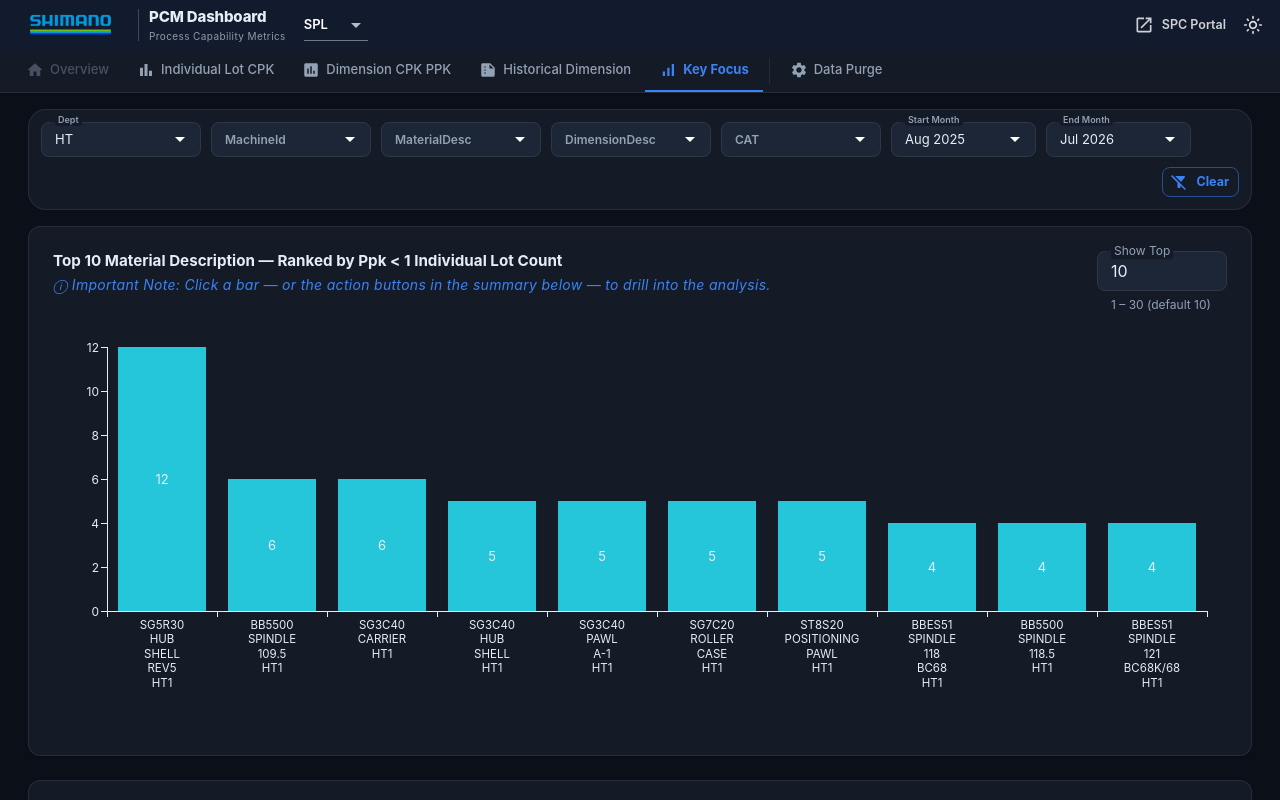
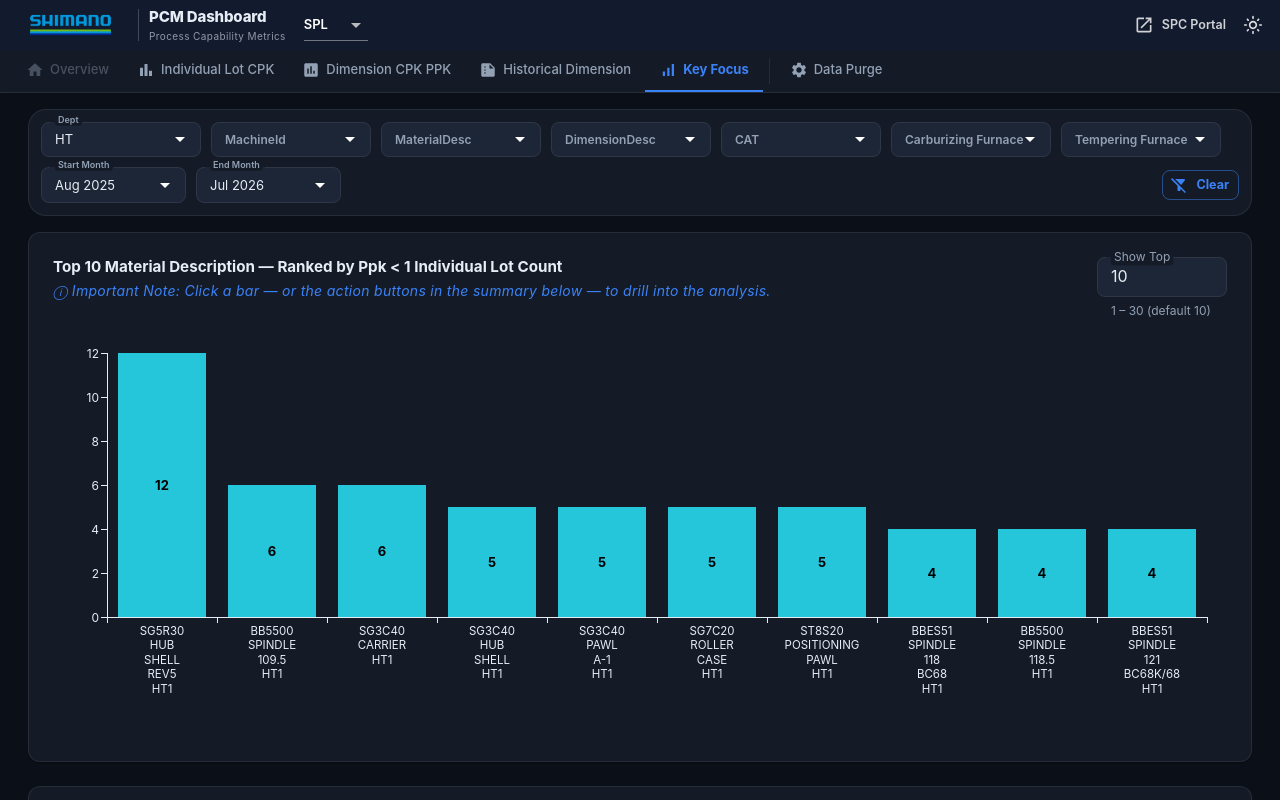
Before and after one commit to AswinjebiCorpfield/vercelcpk, a React (Create React App) app: page /PCM/nc-lot-bar in a window 1280 px wide. Built offline with nearby package versions, Linux system fonts and the light colour scheme; what react-plotly.js would draw is missing.

Commit message:
filter add and pie chart changes

```diff
--- a/src/components/charts/NCLotRankBar.js
+++ b/src/components/charts/NCLotRankBar.js
@@ -132,6 +132,8 @@ const NCLotRankBar = () => {
             MaterialDesc: '',
             DimensionDesc: '',
             CAT: ['CTQ', 'CTP', 'NOR'],
+            CarburizingFurnace: '',
+            TemperingFurnace: '',
             StartMonth: '',
             EndMonth: '',
         };
@@ -157,6 +159,8 @@ const NCLotRankBar = () => {
             MaterialDesc: '',
             DimensionDesc: '',
             CAT: [],
+            CarburizingFurnace: '',
+            TemperingFurnace: '',
             StartMonth: '',
             EndMonth: '',
         };
@@ -220,11 +224,34 @@ useEffect(() => {
     return allMonthsCombined.filter(m => m >= filters.StartMonth);
   }, [allMonthsCombined, filters.StartMonth]);
 
+  // Carburizing (TVC) / Tempering (TAT) furnace filter options — derived from the
+  // furnace ranking data already fetched for this Dept=HT view (not furnace-filtered,
+  // so the full option list is preserved regardless of the current selection).
+  const carburizingFurnaceOptions = useMemo(
+    () => Array.from(new Set((tvcNCData || []).map(d => d.TVC).filter(Boolean))).sort(),
+    [tvcNCData]
+  );
+  const temperingFurnaceOptions = useMemo(
+    () => Array.from(new Set((tatNCData || []).map(d => d.TAT).filter(Boolean))).sort(),
+    [tatNCData]
+  );
+
+  // Apply the furnace selections client-side. Real-API rows expose CarburizingFurnace
+  // / TemperingFurnace as comma-joined furnace lists; rows lacking the field (e.g. demo
+  // fixtures) pass through so the view isn't emptied when a furnace is selected.
+  const displayMaterialData = useMemo(() => {
+    const carb = filters.CarburizingFurnace;
+    const temp = filters.TemperingFurnace;
+    if (!carb && !temp) return materialNCData;
+    const matches = (val, sel) => val == null || String(val).split(',').map(s => s.trim()).includes(sel);
+    return materialNCData.filter(r => (!carb || matches(r.CarburizingFurnace, carb)) && (!temp || matches(r.TemperingFurnace, temp)));
+  }, [materialNCData, filters.CarburizingFurnace, filters.TemperingFurnace]);
+
   // Material summary: search filter + column sort applied before pagination.
   const processedMaterialData = useMemo(() => {
     const q = search.trim().toLowerCase();
-    // Table mirrors the chart's Top-N selection (materialNCData is rank-ordered).
-    let rows = materialNCData.slice(0, effectiveTopN);
+    // Table mirrors the chart's Top-N selection (displayMaterialData is rank-ordered).
+    let rows = displayMaterialData.slice(0, effectiveTopN);
     if (q) {
       rows = rows.filter(r => {
         const tvc = (r.CarburizingFurnace || '').toLowerCase();
@@ -243,7 +270,7 @@ useEffect(() => {
       return 0;
     });
     return sorted;
-  }, [materialNCData, effectiveTopN, search, order, orderBy]);
+  }, [displayMaterialData, effectiveTopN, search, order, orderBy]);
 
   const handleSort = (field) => {
     if (!field) return;
@@ -361,10 +388,10 @@ useEffect(() => {
     // Lot count (1–30, default 10). materialNCData is already filter-applied (API
     // query) and rank-ordered, so slicing honours the active filters.
     const chartMaterialData = useMemo(() => {
-        return materialNCData.slice(0, effectiveTopN);
-    }, [materialNCData, effectiveTopN]);
+        return displayMaterialData.slice(0, effectiveTopN);
+    }, [displayMaterialData, effectiveTopN]);
 
-    const materialPpkLessThanOneCountList = materialNCData.map(item => item.PPK_NC_Count);
+    const materialPpkLessThanOneCountList = displayMaterialData.map(item => item.PPK_NC_Count);
     const isMaterialAllZero = materialPpkLessThanOneCountList.length > 0 && materialPpkLessThanOneCountList.every(v => v === 0);
 
     return (
@@ -427,6 +454,50 @@ useEffect(() => {
                                 />
                             );
                         })}
+                <Autocomplete
+                    size="small"
+                    options={['', ...carburizingFurnaceOptions]}
+                    value={filters.CarburizingFurnace ?? ''}
+                    onChange={(e, value) => handleFilterChange('CarburizingFurnace', value ?? '')}
+                    renderInput={(params) => (
+                        <TextField
+                            {...params}
+                            label="Carburizing Furnace"
+                            variant="outlined"
+                            sx={{ minWidth: 160, flex: '1 1 160px' }}
+                            placeholder="All"
+                            InputLabelProps={{ sx: { '&.MuiInputLabel-shrink': { bgcolor: 'background.paper', px: 0.5, borderRadius: 0.5 } } }}
+                        />
+                    )}
+                    getOptionLabel={(option) => option === '' ? '' : option}
+                    isOptionEqualToValue={(option, value) => option === value}
+                    ListboxProps={{ style: { maxHeight: 300 } }}
+                    renderOption={(props, option) => (
+                        <li {...props}>{option === '' ? 'All' : option}</li>
+                    )}
+                />
+                <Autocomplete
+                    size="small"
+                    options={['', ...temperingFurnaceOptions]}
+                    value={filters.TemperingFurnace ?? ''}
+                    onChange={(e, value) => handleFilterChange('TemperingFurnace', value ?? '')}
+                    renderInput={(params) => (
+                        <TextField
+                            {...params}
+                            label="Tempering Furnace"
+                            variant="outlined"
+                            sx={{ minWidth: 160, flex: '1 1 160px' }}
+                            placeholder="All"
+                            InputLabelProps={{ sx: { '&.MuiInputLabel-shrink': { bgcolor: 'background.paper', px: 0.5, borderRadius: 0.5 } } }}
+                        />
+                    )}
+                    getOptionLabel={(option) => option === '' ? '' : option}
+                    isOptionEqualToValue={(option, value) => option === value}
+                    ListboxProps={{ style: { maxHeight: 300 } }}
+                    renderOption={(props, option) => (
+                        <li {...props}>{option === '' ? 'All' : option}</li>
+                    )}
+                />
                 <Autocomplete
                     size="small"
                     options={startMonthOptions}
@@ -563,6 +634,7 @@ useEffect(() => {
                                     <BarChart
                                         height={400}
                                         margin={{ left: 54, right: 20, top: 16, bottom: 120 }}
+                                        sx={{ '& .MuiBarLabel-root': { fill: '#000', fontWeight: 700 } }}
                                         xAxis={[{
                                             data: chartMaterialData.map(r => (r.MaterialDesc || '').split(' ').join('\n')),
                                             scaleType: 'band',
--- a/src/components/tables/OverallLotsClickedTable.js
+++ b/src/components/tables/OverallLotsClickedTable.js
@@ -366,10 +366,11 @@ const OverallLotsClickedTable = () => {
             color: colors[label],
         }));
 
-        const currentFilter = allFilters[pieKey];
-        if (currentFilter && currentFilter.length > 0) {
-            return pieData.filter(d => currentFilter.includes(d.label));
-        }
+        // Always return every label for this dimension (already narrowed by the
+        // OTHER dimensions' selections via crossFilters). We intentionally do NOT
+        // filter down to this dimension's own selection, so the pie and legend keep
+        // showing all options and the user can multi-select instead of the list
+        // collapsing to the single clicked value.
         return pieData;
     }, [applyFilters]);
 
@@ -476,7 +477,11 @@ const OverallLotsClickedTable = () => {
                                 <Box sx={{ display: 'flex', alignItems: 'flex-start', height: 'auto' }}>
                                     <PieChart
                                         series={[{
-                                            data: carbPieData.length ? carbPieData : [{ label: 'No Data', value: 1, color: 'rgba(148,163,184,0.18)' }],
+                                            data: (() => {
+                                                const sel = filterValues.BatchMC2 || [];
+                                                const shown = sel.length ? carbPieData.filter(d => sel.includes(d.label)) : carbPieData;
+                                                return shown.length ? shown : [{ label: 'No Data', value: 1, color: 'rgba(148,163,184,0.18)' }];
+                                            })(),
                                             highlightScope: { faded: 'global', highlighted: 'item' },
                                             cornerRadius: 6,
                                             paddingAngle: 2,
@@ -497,40 +502,9 @@ const OverallLotsClickedTable = () => {
                                     alignItems: 'flex-start',
                                     justifyContent: 'flex-start',
                                 }}>
-                                    {(filterValues.BatchMC2 && filterValues.BatchMC2.length > 0) ? (
-                                        // One chip per selected furnace (multi-select) so the legend
-                                        // matches every slice in the pie, not just the first value.
-                                        filterValues.BatchMC2.map((sel) => {
-                                            const slice = carbPieData.find(item => item.label === sel);
-                                            const sliceColor = slice?.color || '#90caf9';
-                                            return (
-                                        <Box
-                                            key={sel}
-                                            sx={{
-                                                cursor: 'pointer',
-                                                px: 1,
-                                                py: 1,
-                                                borderRadius: 1,
-                                                background: sliceColor,
-                                                color: '#222',
-                                                fontWeight: 700,
-                                                border: `1px solid ${sliceColor}`,
-                                                mb: 1,
-                                                minWidth: 0,
-                                                fontSize: 13,
-                                                whiteSpace: 'nowrap',
-                                                '&:hover': {
-                                                    opacity: 0.8
-                                                },
-                                            }}
-                                            onClick={() => handlePieClick('BatchMC2', sel)}
-                                        >
-                                            {sel} ({slice?.value || 0})
-                                        </Box>
-                                            );
-                                        })
-                                    ) : (
-                                        carbPieData.map((item) => (
+                                    {carbPieData.map((item) => {
+                                        const selected = (filterValues.BatchMC2 || []).includes(item.label);
+                                        return (
                                             <Box
                                                 key={item.label}
                                                 sx={{
@@ -538,9 +512,9 @@ const OverallLotsClickedTable = () => {
                                                     px: 1,
                                                     py: 1,
                                                     borderRadius: 1,
-                                                    background: undefined,
-                                                    color: item.color,
-                                                    fontWeight: 500,
+                                                    background: selected ? item.color : undefined,
+                                                    color: selected ? '#222' : item.color,
+                                                    fontWeight: selected ? 700 : 500,
                                                     border: `1px solid ${item.color}`,
                                                     mb: 1,
                                                     minWidth: 0,
@@ -555,8 +529,8 @@ const OverallLotsClickedTable = () => {
                                             >
                                                 {item.label} ({item.value})
                                             </Box>
-                                        ))
-                                    )}
+                                        );
+                                    })}
                                 </Box>
                             </Box>
                         </Box>
@@ -569,7 +543,11 @@ const OverallLotsClickedTable = () => {
                                 <Box sx={{ display: 'flex', alignItems: 'flex-start', height: 'auto' }}>
                                     <PieChart
                                         series={[{
-                                            data: tempPieData.length ? tempPieData : [{ label: 'No Data', value: 1, color: 'rgba(148,163,184,0.18)' }],
+                                            data: (() => {
+                                                const sel = filterValues.BatchMC4 || [];
+                                                const shown = sel.length ? tempPieData.filter(d => sel.includes(d.label)) : tempPieData;
+                                                return shown.length ? shown : [{ label: 'No Data', value: 1, color: 'rgba(148,163,184,0.18)' }];
+                                            })(),
                                             highlightScope: { faded: 'global', highlighted: 'item' },
                                             cornerRadius: 6,
                                             paddingAngle: 2,
@@ -590,40 +568,9 @@ const OverallLotsClickedTable = () => {
                                     alignItems: 'flex-start',
                                     justifyContent: 'flex-start',
                                 }}>
-                                    {(filterValues.BatchMC4 && filterValues.BatchMC4.length > 0) ? (
-                                        // One chip per selected furnace (multi-select) so the legend
-                                        // matches every slice in the pie, not just the first value.
-                                        filterValues.BatchMC4.map((sel) => {
-                                            const slice = tempPieData.find(item => item.label === sel);
-                                            const sliceColor = slice?.color || '#a5d6a7';
-                                            return (
-                                        <Box
-                                            key={sel}
-                                            sx={{
-                                                cursor: 'pointer',
-                                                px: 1,
-                                                py: 1,
-                                                borderRadius: 1,
-                                                background: sliceColor,
-                                                color: '#222',
-                                                fontWeight: 700,
-                                                border: `1px solid ${sliceColor}`,
-                                                mb: 1,
-                                                minWidth: 0,
-                                                fontSize: 13,
-                                                whiteSpace: 'nowrap',
-                                                '&:hover': {
-                                                    opacity: 0.8
-                                                },
-                                            }}
-                                            onClick={() => handlePieClick('BatchMC4', sel)}
-                                        >
-                                            {sel} ({slice?.value || 0})
-                                        </Box>
-                                            );
-                                        })
-                                    ) : (
-                                        tempPieData.map((item) => (
+                                    {tempPieData.map((item) => {
+                                        const selected = (filterValues.BatchMC4 || []).includes(item.label);
+                                        return (
                                             <Box
                                                 key={item.label}
                                                 sx={{
@@ -631,9 +578,9 @@ const OverallLotsClickedTable = () => {
                                                     px: 1,
                                                     py: 1,
                                                     borderRadius: 1,
-                                                    background: undefined,
-                                                    color: item.color,
-                                                    fontWeight: 500,
+                                                    background: selected ? item.color : undefined,
+                                                    color: selected ? '#222' : item.color,
+                                                    fontWeight: selected ? 700 : 500,
                                                     border: `1px solid ${item.color}`,
                                                     mb: 1,
                                                     minWidth: 0,
@@ -648,8 +595,8 @@ const OverallLotsClickedTable = () => {
                                             >
                                                 {item.label} ({item.value})
                                             </Box>
-                                        ))
-                                    )}
+                                        );
+                                    })}
                                 </Box>
                             </Box>
                         </Box>
@@ -662,7 +609,11 @@ const OverallLotsClickedTable = () => {
                                 <Box sx={{ display: 'flex', alignItems: 'flex-start', height: 'auto' }}>
                                     <PieChart
                                         series={[{
-                                            data: materialPieData.length ? materialPieData : [{ label: 'No Data', value: 1, color: 'rgba(148,163,184,0.18)' }],
+                                            data: (() => {
+                                                const sel = filterValues.MaterialDesc || [];
+                                                const shown = sel.length ? materialPieData.filter(d => sel.includes(d.label)) : materialPieData;
+                                                return shown.length ? shown : [{ label: 'No Data', value: 1, color: 'rgba(148,163,184,0.18)' }];
+                                            })(),
                                             arcLabelMinAngle: 0,
                                             highlightScope: { faded: 'global', highlighted: 'item' },
                                             cornerRadius: 6,
@@ -684,40 +635,9 @@ const OverallLotsClickedTable = () => {
                                     alignItems: 'flex-start',
                                     justifyContent: 'flex-start',
                                 }}>
-                                    {(filterValues.MaterialDesc && filterValues.MaterialDesc.length > 0) ? (
-                                        // One chip per selected material group (multi-select) so the
-                                        // legend matches every slice in the pie, not just the first.
-                                        filterValues.MaterialDesc.map((sel) => {
-                                            const slice = materialPieData.find(item => item.label === sel);
-                                            const sliceColor = slice?.color || '#ffd54f';
-                                            return (
-                                        <Box
-                                            key={sel}
-                                            sx={{
-                                                cursor: 'pointer',
-                                                px: 2,
-                                                py: 1,
-                                                borderRadius: 1,
-                                                background: sliceColor,
-                                                color: '#222',
-                                                fontWeight: 700,
-                                                border: `1px solid ${sliceColor}`,
-                                                mb: 1,
-                                                minWidth: 0,
-                                                fontSize: 13,
-                                                whiteSpace: 'nowrap',
-                                                '&:hover': {
-                                                    opacity: 0.8
-                                                },
-                                            }}
-                                            onClick={() => handlePieClick('MaterialDesc', sel)}
-                                        >
-                                            {sel} ({slice?.value || 0})
-                                        </Box>
-                                            );
-                                        })
-                                    ) : (
-                                        materialPieData.map((item) => (
+                                    {materialPieData.map((item) => {
+                                        const selected = (filterValues.MaterialDesc || []).includes(item.label);
+                                        return (
                                             <Box
                                                 key={item.label}
                                                 sx={{
@@ -725,9 +645,9 @@ const OverallLotsClickedTable = () => {
                                                     px: 2,
                                                     py: 1,
                                                     borderRadius: 1,
-                                                    background: undefined,
-                                                    color: item.color,
-                                                    fontWeight: 500,
+                                                    background: selected ? item.color : undefined,
+                                                    color: selected ? '#222' : item.color,
+                                                    fontWeight: selected ? 700 : 500,
                                                     border: `1px solid ${item.color}`,
                                                     mb: 1,
                                                     minWidth: 0,
@@ -742,8 +662,8 @@ const OverallLotsClickedTable = () => {
                                             >
                                                 {item.label} ({item.value})
                                             </Box>
-                                        ))
-                                    )}
+                                        );
+                                    })}
                                 </Box>
                             </Box>
                         </Box>
```
